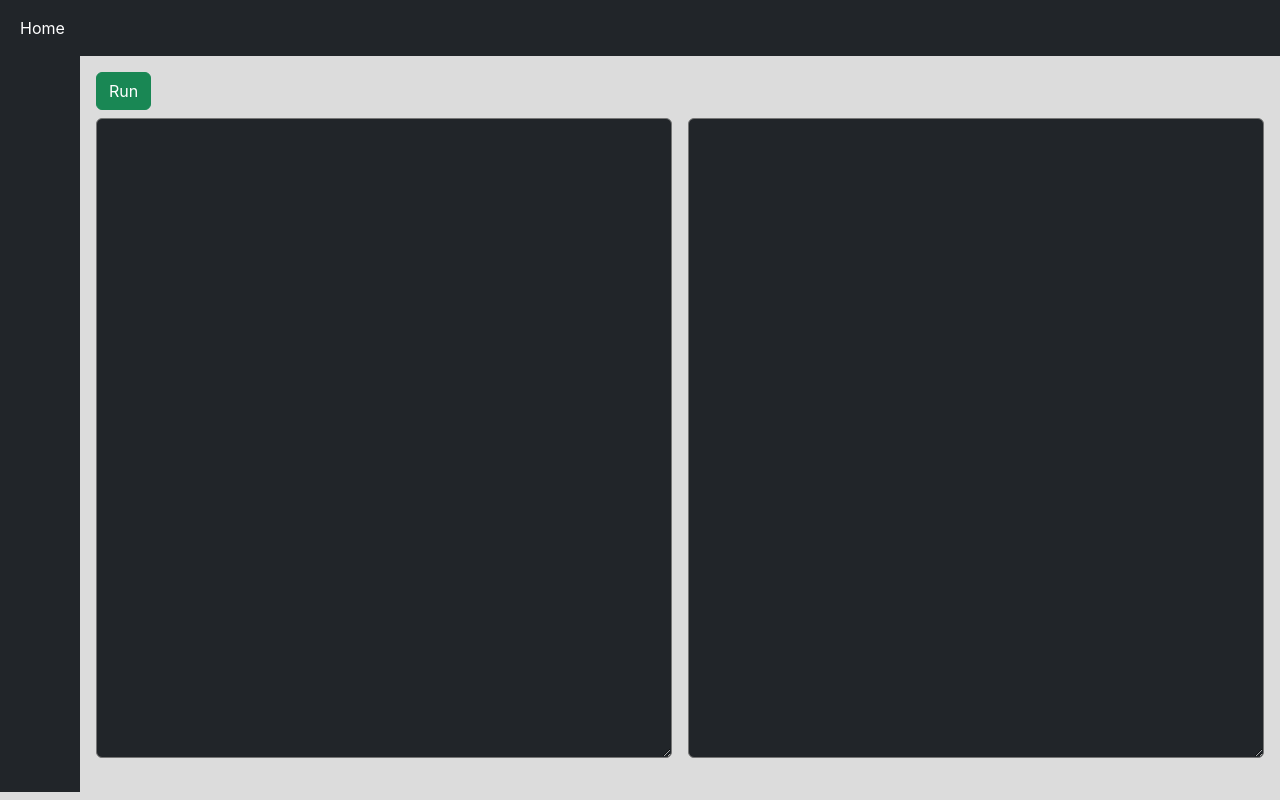
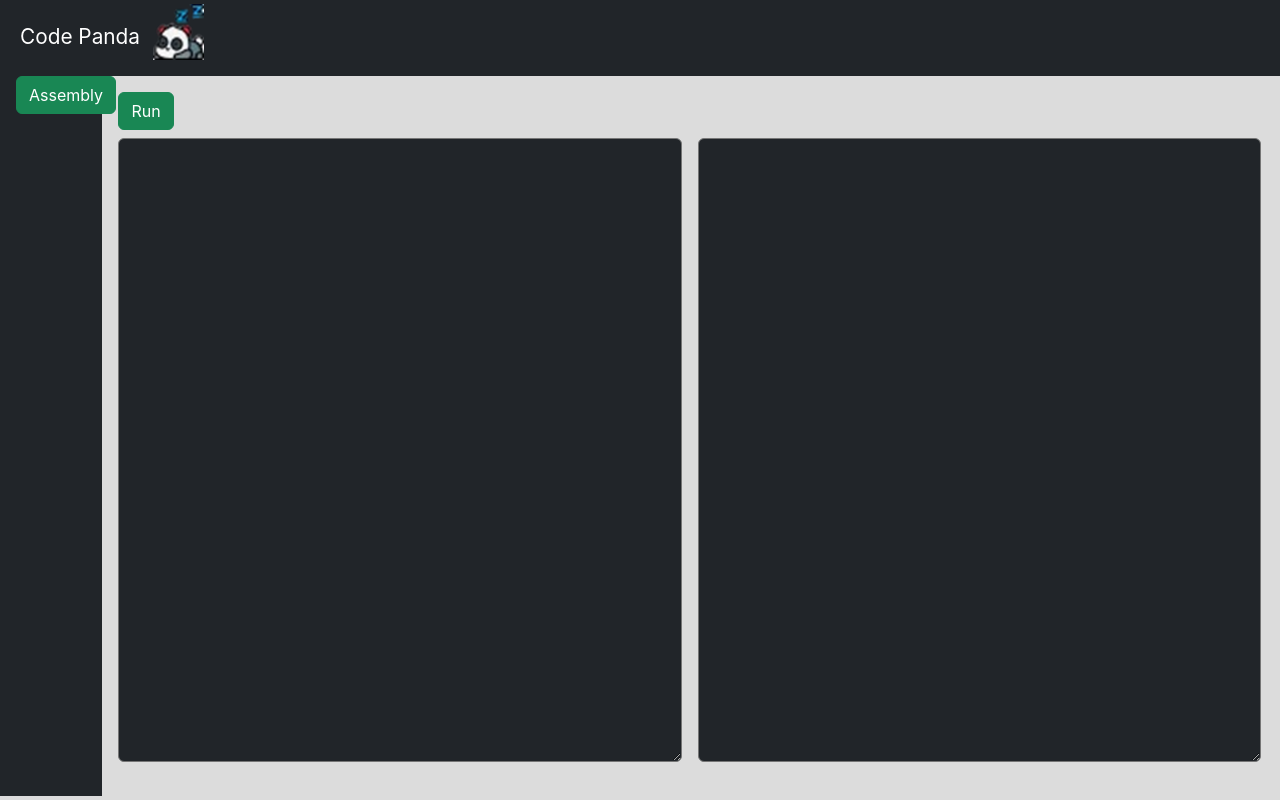
Before and after one commit to divyank-jain-singhvi/pass1-pass2-compiler-frontend, a React (Create React App) app: page / in a window 1280 px wide. Built offline with nearby package versions, Linux system fonts and the light colour scheme.

Commit message:
pass1 SIC/XE code generation

```diff
--- a/src/components/Mainframe.css
+++ b/src/components/Mainframe.css
@@ -4,9 +4,25 @@
 }
 .info{
     width: 8vw;
-    height: 92vh;
+    height: 90vh;
 }
 .output{
-    width: 45vw;
-    height: 80vh;
+    width: 44vw;
+    height: 78vh;
 }
+.panda-image{
+    width: 4vw;
+    height: 7vh;
+    margin-left: 1vw;
+    margin-top: -1.5vh;
+}
+.panda-text{
+    font-size: 1.3rem;
+}
+ul{
+    list-style-type: none;
+}
+li{
+    margin-right: 3vh;
+    /* padding: 1vh; */
+}
--- a/src/components/Mainframe.js
+++ b/src/components/Mainframe.js
@@ -32,6 +32,10 @@ export default function Mainframe() {
     };
 
 
+    const assembly =() => {
+        console.log('assembly')
+    }
+
     // const getoutput = async () =>{
     //     const response=await axios.get('http://localhost:8000/api/')
     //     setoutputs(response.data)
@@ -44,7 +48,9 @@ export default function Mainframe() {
   return (
     <>
         <div className="d-flex">
-        <div className='info ml-2 bg-dark'></div>
+        <div className='info ml-2 bg-dark'>
+        <button type="button" className="btn btn-success run mx-3" onClick={assembly}>Assembly</button>
+        </div>
         <div className='p-2'>
                 <div className="mx-2 py-2">
                 <button type="button" className="btn btn-success run" onClick={SendCode}>Run</button>
--- a/src/components/Navbar.js
+++ b/src/components/Navbar.js
@@ -1,7 +1,7 @@
 import React from 'react'
 import { Link } from 'react-router-dom'
-
-
+import panda from '../assets/pandas.png'
+import './mainframe.css'
 export default function Navbar() {
   return (
     <>
@@ -10,7 +10,7 @@ export default function Navbar() {
                 <div className="collapse navbar-collapse" id="navbarNav">
                 <ul className="navbar-nav">
                     <li className="nav-item">
-                    <Link className="nav-link active text-white" aria-current="page" to="/">Home</Link>
+                    <Link className="nav-link active text-white panda-text" aria-current="page" to="/">Code Panda<img className='panda-image' src={panda} alt="" /></Link>
                     </li>
                 </ul>
                 </div>
```
Also changed, not shown: src/assets/panda.jpg (added), src/assets/pandas.png (added).
